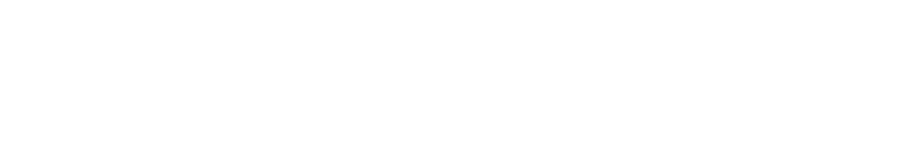
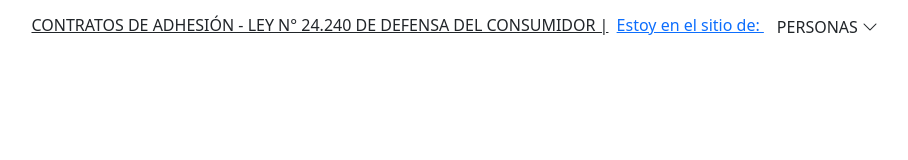
Before and after one commit to tomaslago33/SwissChalleng, a plain HTML site: page register.html in a window 1280 px wide. Shown: the whole page, without its empty margins (311-1219 px from the left). Drawn offline with nearby package versions, Linux system fonts and the light colour scheme.

Commit message:
Header primero

```diff
--- a/register.html
+++ b/register.html
@@ -1,12 +1,25 @@
 <!DOCTYPE html>
 <html lang="en">
 <head>
+    <link rel="stylesheet" href="https://cdn.jsdelivr.net/npm/bootstrap-icons@1.11.3/font/bootstrap-icons.min.css">
+    <link rel="stylesheet" href="static/css/register/estilo.css">
     <link href="https://cdn.jsdelivr.net/npm/bootstrap@5.3.3/dist/css/bootstrap.min.css" rel="stylesheet" integrity="sha384-QWTKZyjpPEjISv5WaRU9OFeRpok6YctnYmDr5pNlyT2bRjXh0JMhjY6hW+ALEwIH" crossorigin="anonymous">
     <meta charset="UTF-8">
     <meta name="viewport" content="width=device-width, initial-scale=1.0">
     <title>Document</title>
 </head>
 <body>
-
+    <header>
+        <div class="headerPag">
+            <div class="container">
+                <div class="row">
+                    <div class="header d-inlane text-end p-2">
+                        <a href="" class="p-1 text-end text-dark">CONTRATOS DE ADHESIÓN - LEY N° 24.240 DE DEFENSA DEL CONSUMIDOR  |</a>
+                        <a href="text-end"><span class="spanHeader">Estoy en el sitio de: </span><button class="btn">PERSONAS <i class="bi bi-chevron-down"></i></button></a>
+                    </div>
+                </div>
+            </div>
+        </div>
+    </header>
 </body>
 </html>
```
